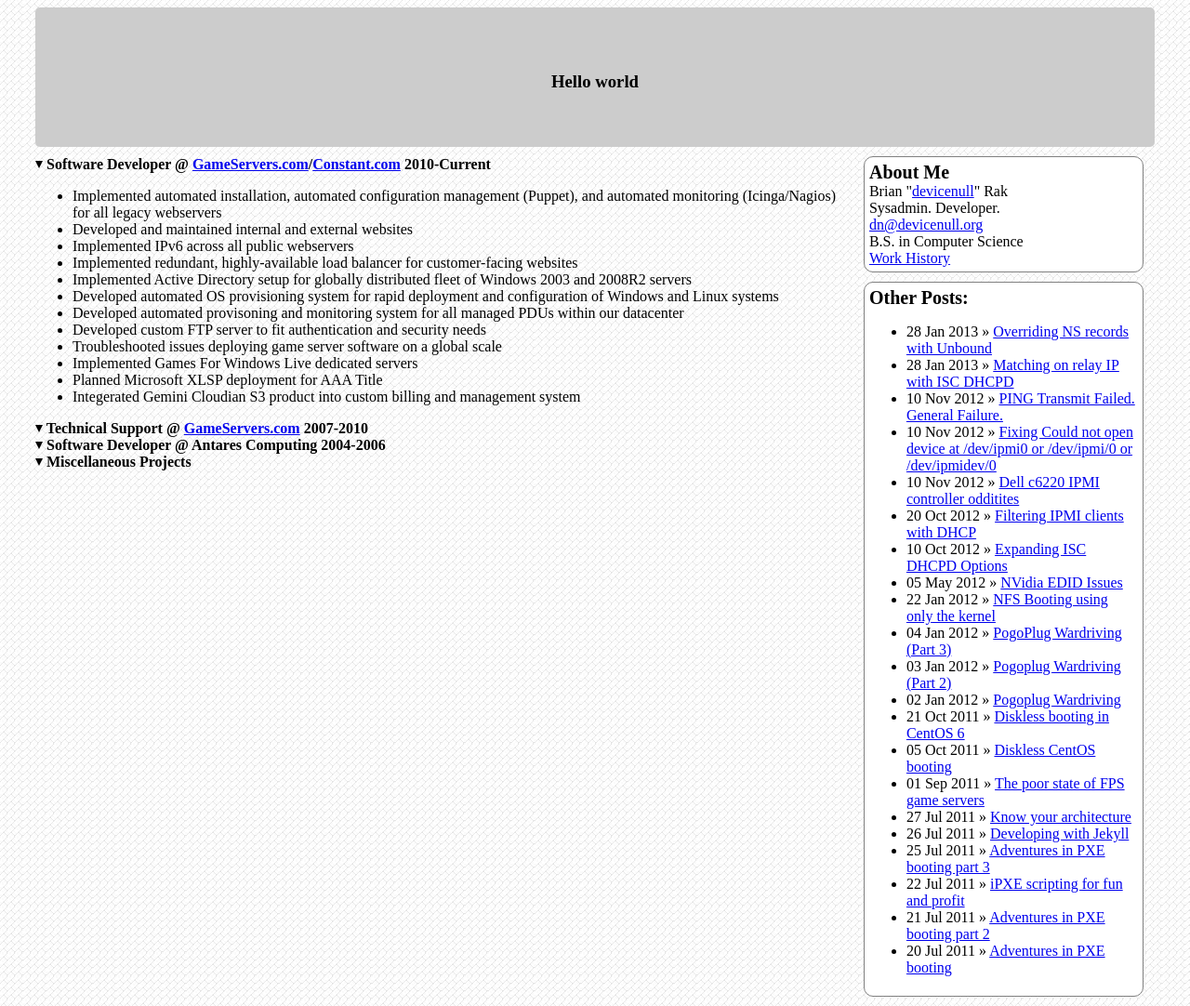
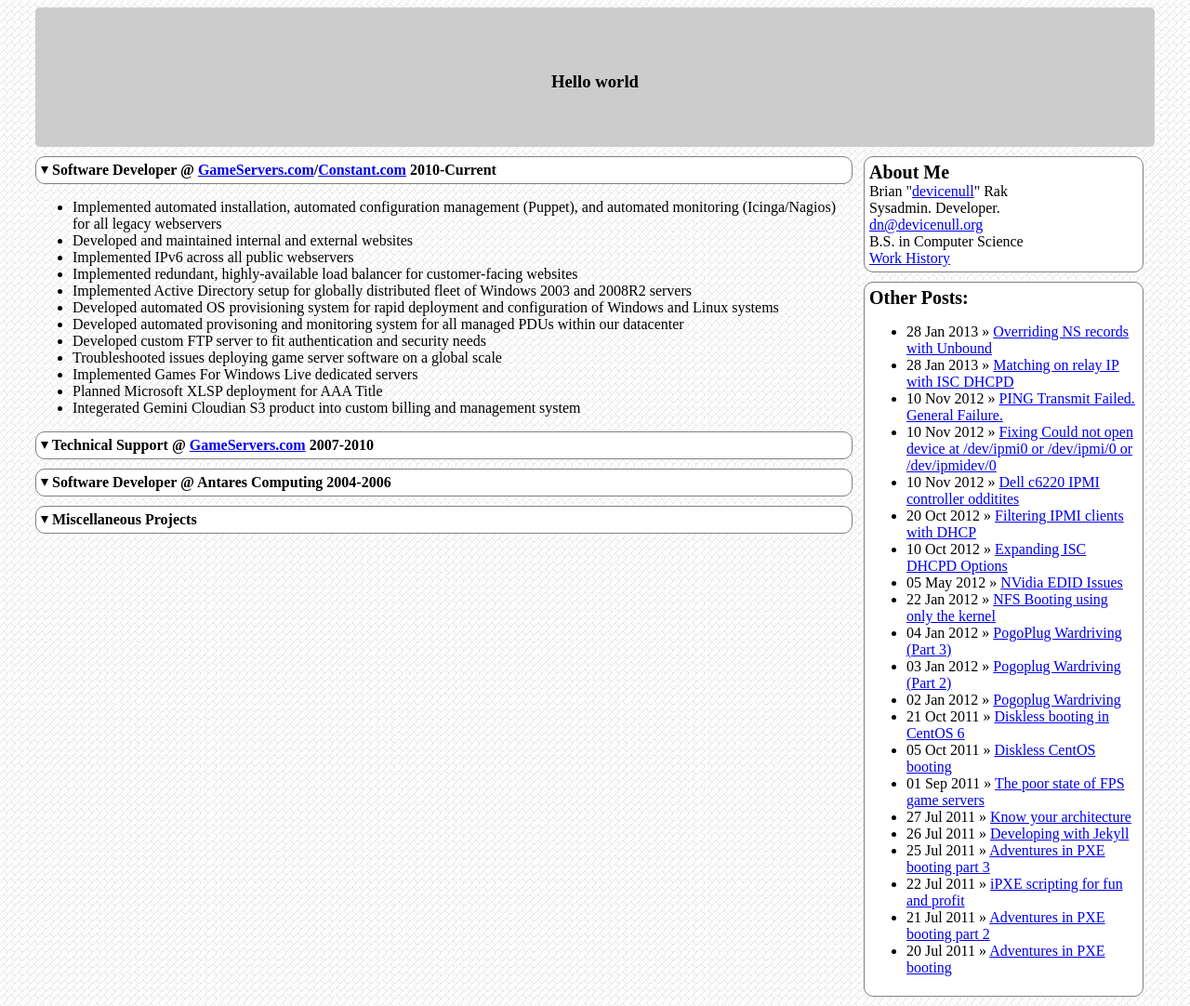
Before and after one commit to devicenull/devicenull.github.com, a Jekyll site: the page built from aboutme.html, in a window 1280 px wide. Shown: the whole page at 93% size. Built offline with Jekyll 4.4.1, drawn with Linux system fonts in a browser that asks for light colours; nearby versions of some CDN libraries; Markdown is read by kramdown in place of the engine named in the settings.

Commit message:
I really need to setup a dev environment...

```diff
--- a/_layouts/default.html
+++ b/_layouts/default.html
@@ -39,7 +39,7 @@
 			padding-left: 1%;
 		}
 
-		.post, .block, job
+		.post, .block, .job
 		{
 			border: 1px solid grey;
 			border-radius: 10px;
```
